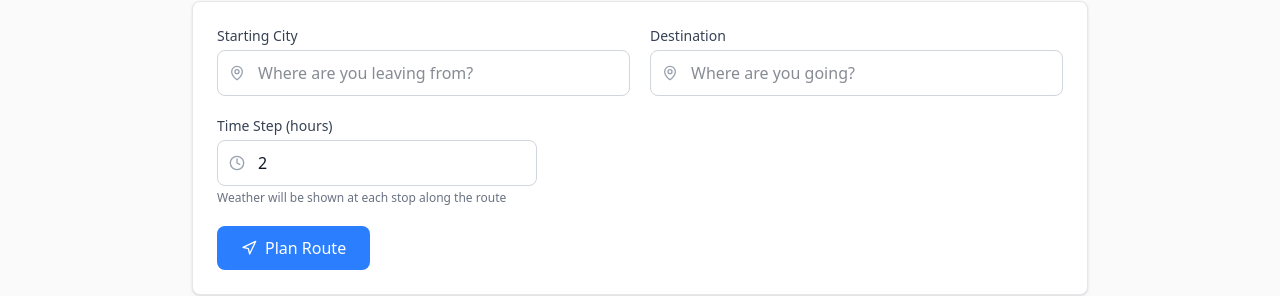
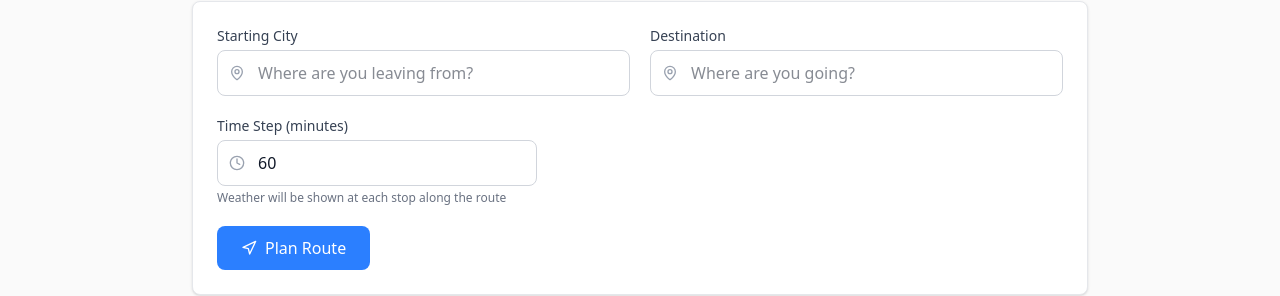
Before and after one commit to andrewgrant/WeatherRoute, a Next.js app: page / in a window 1280 px wide. Shown: the part 348-644 px from the top of the page. Built offline with nearby package versions, Linux system fonts and the light colour scheme.

Commit message:
Change time step from hours to minutes with 60min default
- Input now accepts minutes (15-480 range, step of 15)
- Default is 60 minutes (was 2 hours)
- URL parameter stores minutes
- Internal routing still uses hours (converts as needed)

```diff
--- a/src/app/page.tsx
+++ b/src/app/page.tsx
@@ -13,7 +13,7 @@ import { parseRouteFromUrl, buildRouteUrl, UrlWaypoint } from "@/lib/urlState";
 interface RouteData {
   origin: City;
   destination: City;
-  timeStepHours: number;
+  timeStepMinutes: number;
 }
 
 /**
@@ -64,7 +64,7 @@ function HomeContent() {
   const [timeOffset, setTimeOffset] = useState(0);
   const [originCity, setOriginCity] = useState<City | null>(null);
   const [destinationCity, setDestinationCity] = useState<City | null>(null);
-  const [timeStepHours, setTimeStepHours] = useState(2);
+  const [timeStepMinutes, setTimeStepMinutes] = useState(60);
   const { unit: temperatureUnit, setUnit: setTemperatureUnit, isLoaded } = useTemperatureUnit();
 
   // For debouncing weather updates
@@ -91,7 +91,7 @@ function HomeContent() {
         destination,
         departureTime: time,
         timeOffset: offset,
-        timeStepHours: step,
+        timeStepMinutes: step,
         waypoints,
       });
       router.replace(url, { scroll: false });
@@ -106,17 +106,17 @@ function HomeContent() {
     setTimeOffset(0); // Reset offset on new route
     setOriginCity(data.origin); // Save origin for manual waypoints
     setDestinationCity(data.destination);
-    setTimeStepHours(data.timeStepHours);
+    setTimeStepMinutes(data.timeStepMinutes);
 
     // Update URL with route info (no waypoints yet for new route)
-    updateUrl(data.origin, data.destination, baseTime, 0, data.timeStepHours, []);
+    updateUrl(data.origin, data.destination, baseTime, 0, data.timeStepMinutes, []);
 
     try {
       // Calculate route steps
       const steps = await calculateRouteSteps(
         data.origin,
         data.destination,
-        data.timeStepHours
+        data.timeStepMinutes / 60  // Convert minutes to hours for routing
       );
       setRouteSteps(steps);
       setIsLoading(false);
@@ -178,11 +178,11 @@ function HomeContent() {
 
         // Update URL with new offset
         if (originCity && destinationCity) {
-          updateUrl(originCity, destinationCity, baseTime, newOffset, timeStepHours, routeSteps);
+          updateUrl(originCity, destinationCity, baseTime, newOffset, timeStepMinutes, routeSteps);
         }
       }
     },
-    [baseTime, routeSteps, fetchWeatherDebounced, originCity, destinationCity, timeStepHours, updateUrl]
+    [baseTime, routeSteps, fetchWeatherDebounced, originCity, destinationCity, timeStepMinutes, updateUrl]
   );
 
   // Handle base time changes from datetime picker
@@ -193,7 +193,7 @@ function HomeContent() {
 
     // Update URL with new time
     if (originCity && destinationCity) {
-      updateUrl(originCity, destinationCity, newBaseTime, 0, timeStepHours, routeSteps);
+      updateUrl(originCity, destinationCity, newBaseTime, 0, timeStepMinutes, routeSteps);
     }
 
     if (routeSteps.length > 0) {
@@ -232,7 +232,7 @@ function HomeContent() {
     setRouteSteps(updatedSteps);
 
     // Update URL with new waypoint
-    updateUrl(originCity, destinationCity, baseTime, timeOffset, timeStepHours, updatedSteps);
+    updateUrl(originCity, destinationCity, baseTime, timeOffset, timeStepMinutes, updatedSteps);
 
     // Fetch weather for the updated route
     setIsLoadingWeather(true);
@@ -259,7 +259,7 @@ function HomeContent() {
     if (urlState.destination) setDestinationCity(urlState.destination);
     if (urlState.departureTime) setBaseTime(urlState.departureTime);
     if (urlState.timeOffset) setTimeOffset(urlState.timeOffset);
-    if (urlState.timeStepHours !== 2) setTimeStepHours(urlState.timeStepHours);
+    if (urlState.timeStepMinutes !== 60) setTimeStepMinutes(urlState.timeStepMinutes);
 
     // Auto-submit if we have both origin and destination
     if (urlState.origin && urlState.destination) {
@@ -274,7 +274,7 @@ function HomeContent() {
           const steps = await calculateRouteSteps(
             urlState.origin!,
             urlState.destination!,
-            urlState.timeStepHours
+            urlState.timeStepMinutes / 60  // Convert minutes to hours for routing
           );
 
           // Add manual waypoints from URL
@@ -341,7 +341,7 @@ function HomeContent() {
           isLoading={isLoading}
           initialOrigin={originCity}
           initialDestination={destinationCity}
-          initialTimeStep={timeStepHours}
+          initialTimeStep={timeStepMinutes}
         />
       </div>
 
--- a/src/components/RouteForm.tsx
+++ b/src/components/RouteForm.tsx
@@ -9,7 +9,7 @@ interface RouteFormProps {
   onSubmit: (data: {
     origin: City;
     destination: City;
-    timeStepHours: number;
+    timeStepMinutes: number;
   }) => void;
   isLoading?: boolean;
   initialOrigin?: City | null;
@@ -28,11 +28,11 @@ export function RouteForm({
   isLoading = false,
   initialOrigin = null,
   initialDestination = null,
-  initialTimeStep = 2,
+  initialTimeStep = 60,
 }: RouteFormProps) {
   const [origin, setOrigin] = useState<City | null>(initialOrigin);
   const [destination, setDestination] = useState<City | null>(initialDestination);
-  const [timeStepHours, setTimeStepHours] = useState<string>(initialTimeStep.toString());
+  const [timeStepMinutes, setTimeStepMinutes] = useState<string>(initialTimeStep.toString());
   const [errors, setErrors] = useState<FormErrors>({});
 
   // Update state when initial values change (from URL)
@@ -45,7 +45,7 @@ export function RouteForm({
   }, [initialDestination]);
 
   useEffect(() => {
-    if (initialTimeStep !== 2) setTimeStepHours(initialTimeStep.toString());
+    if (initialTimeStep !== 60) setTimeStepMinutes(initialTimeStep.toString());
   }, [initialTimeStep]);
 
   const validateForm = (): boolean => {
@@ -59,9 +59,9 @@ export function RouteForm({
       newErrors.destination = "Please select a destination city";
     }
 
-    const timeStep = parseFloat(timeStepHours);
-    if (isNaN(timeStep) || timeStep < 0.5 || timeStep > 12) {
-      newErrors.timeStep = "Time step must be between 0.5 and 12 hours";
+    const timeStep = parseInt(timeStepMinutes, 10);
+    if (isNaN(timeStep) || timeStep < 15 || timeStep > 480) {
+      newErrors.timeStep = "Time step must be between 15 and 480 minutes";
     }
 
     setErrors(newErrors);
@@ -76,7 +76,7 @@ export function RouteForm({
     onSubmit({
       origin: origin!,
       destination: destination!,
-      timeStepHours: parseFloat(timeStepHours),
+      timeStepMinutes: parseInt(timeStepMinutes, 10),
     });
   };
 
@@ -126,7 +126,7 @@ export function RouteForm({
       {/* Time Step */}
       <div className="sm:max-w-xs">
         <label className="block text-sm font-medium text-gray-700 mb-1">
-          Time Step (hours)
+          Time Step (minutes)
         </label>
         <div className="relative">
           <div className="absolute inset-y-0 left-0 pl-3 flex items-center pointer-events-none">
@@ -134,12 +134,12 @@ export function RouteForm({
           </div>
           <input
             type="number"
-            min="0.5"
-            max="12"
-            step="0.5"
-            value={timeStepHours}
+            min="15"
+            max="480"
+            step="15"
+            value={timeStepMinutes}
             onChange={(e) => {
-              setTimeStepHours(e.target.value);
+              setTimeStepMinutes(e.target.value);
               if (errors.timeStep)
                 setErrors((err) => ({ ...err, timeStep: undefined }));
             }}
--- a/src/lib/urlState.ts
+++ b/src/lib/urlState.ts
@@ -101,7 +101,7 @@ export interface RouteUrlState {
   destination: City | null;
   departureTime: Date | null;
   timeOffset: number;
-  timeStepHours: number;
+  timeStepMinutes: number;
   waypoints: UrlWaypoint[];
 }
 
@@ -133,7 +133,7 @@ export function parseRouteFromUrl(searchParams: URLSearchParams): RouteUrlState
     destination: destStr ? deserializeCity(decodeURIComponent(destStr)) : null,
     departureTime: timeStr ? deserializeDate(timeStr) : null,
     timeOffset: offsetStr ? parseFloat(offsetStr) : 0,
-    timeStepHours: stepStr ? parseFloat(stepStr) : 2,
+    timeStepMinutes: stepStr ? parseInt(stepStr, 10) : 60,
     waypoints,
   };
 }
@@ -146,7 +146,7 @@ export function buildRouteUrl(state: {
   destination: City | null;
   departureTime: Date;
   timeOffset: number;
-  timeStepHours: number;
+  timeStepMinutes: number;
   waypoints?: UrlWaypoint[];
 }): string {
   const params = new URLSearchParams();
@@ -163,8 +163,8 @@ export function buildRouteUrl(state: {
   if (state.timeOffset !== 0) {
     params.set("offset", state.timeOffset.toString());
   }
-  if (state.timeStepHours !== 2) {
-    params.set("step", state.timeStepHours.toString());
+  if (state.timeStepMinutes !== 60) {
+    params.set("step", state.timeStepMinutes.toString());
   }
   if (state.waypoints && state.waypoints.length > 0) {
     const waypointsStr = state.waypoints.map(serializeWaypoint).join(";");
```
